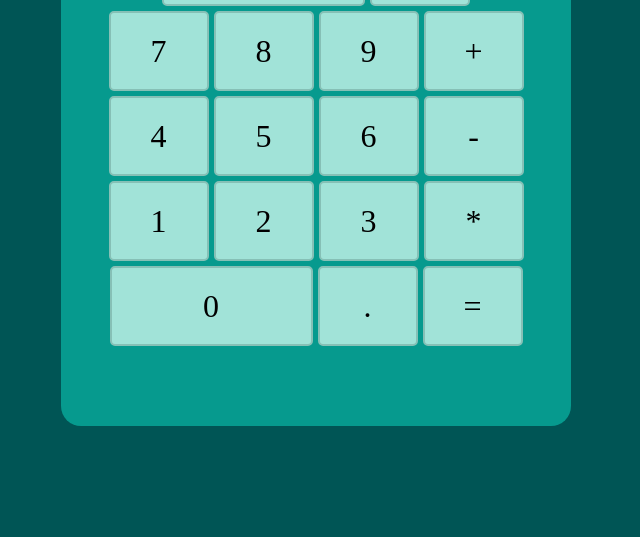
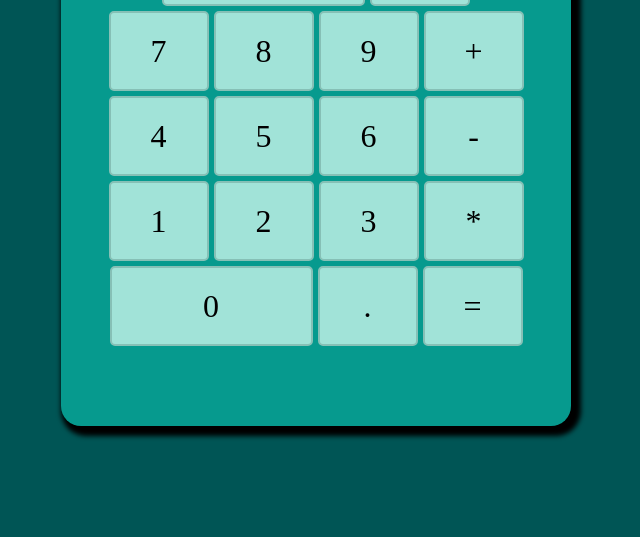
Before and after one commit to MikkoK189/calculator, a plain HTML site: page index.html in a window 1280 px wide. Shown: the part 263-800 px from the top of the page, without its empty margins (324-964 px from the left). Drawn offline with Linux system fonts and the light colour scheme.

Commit message:
Made it look even better.

```diff
--- a/style.css
+++ b/style.css
@@ -13,6 +13,7 @@ body {
   gap: 5px;
   border-radius: 20px;
   width: 350px;
+  box-shadow: 5px 5px 5px 5px;
 }
 
 .screen {
```
